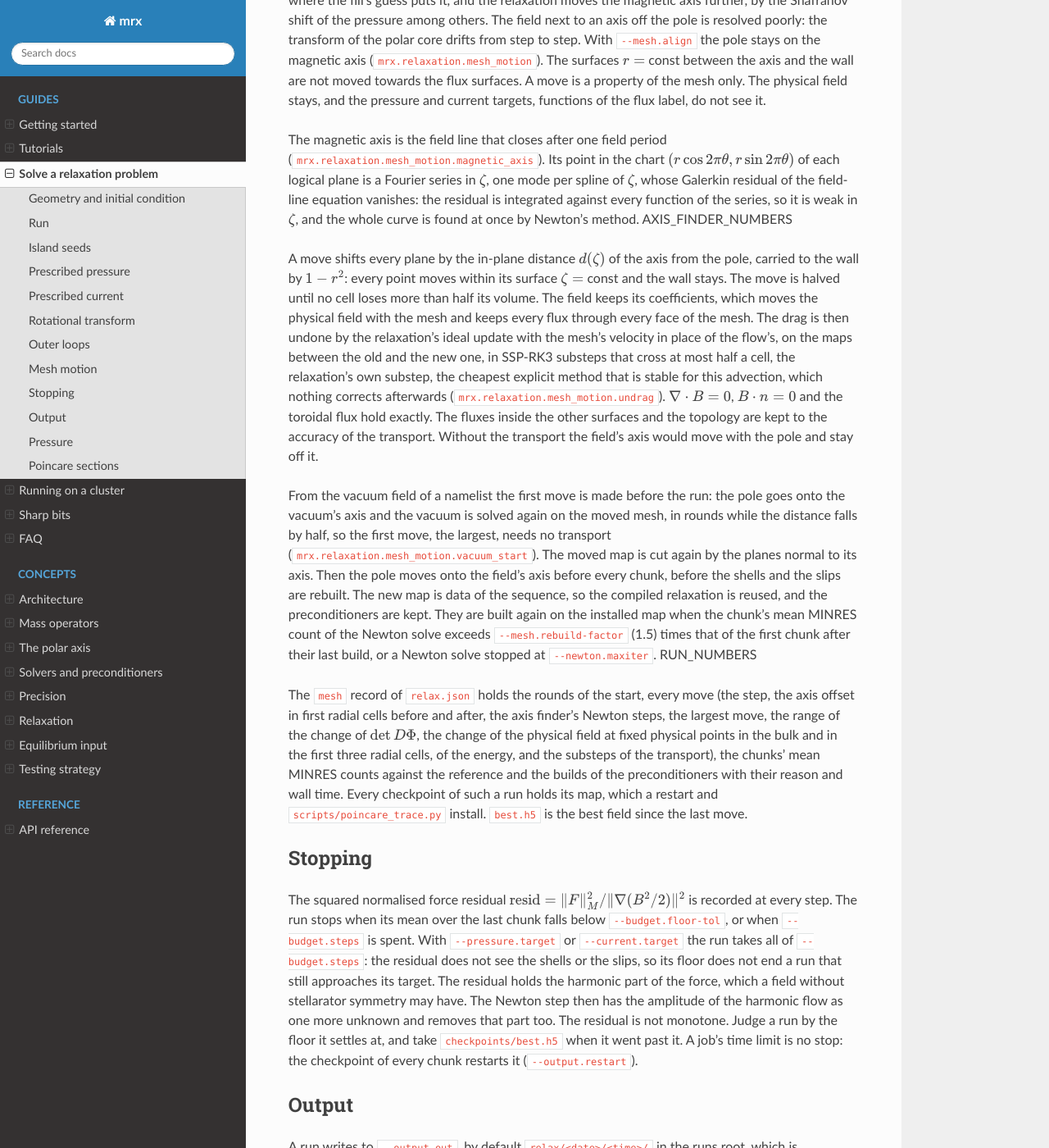
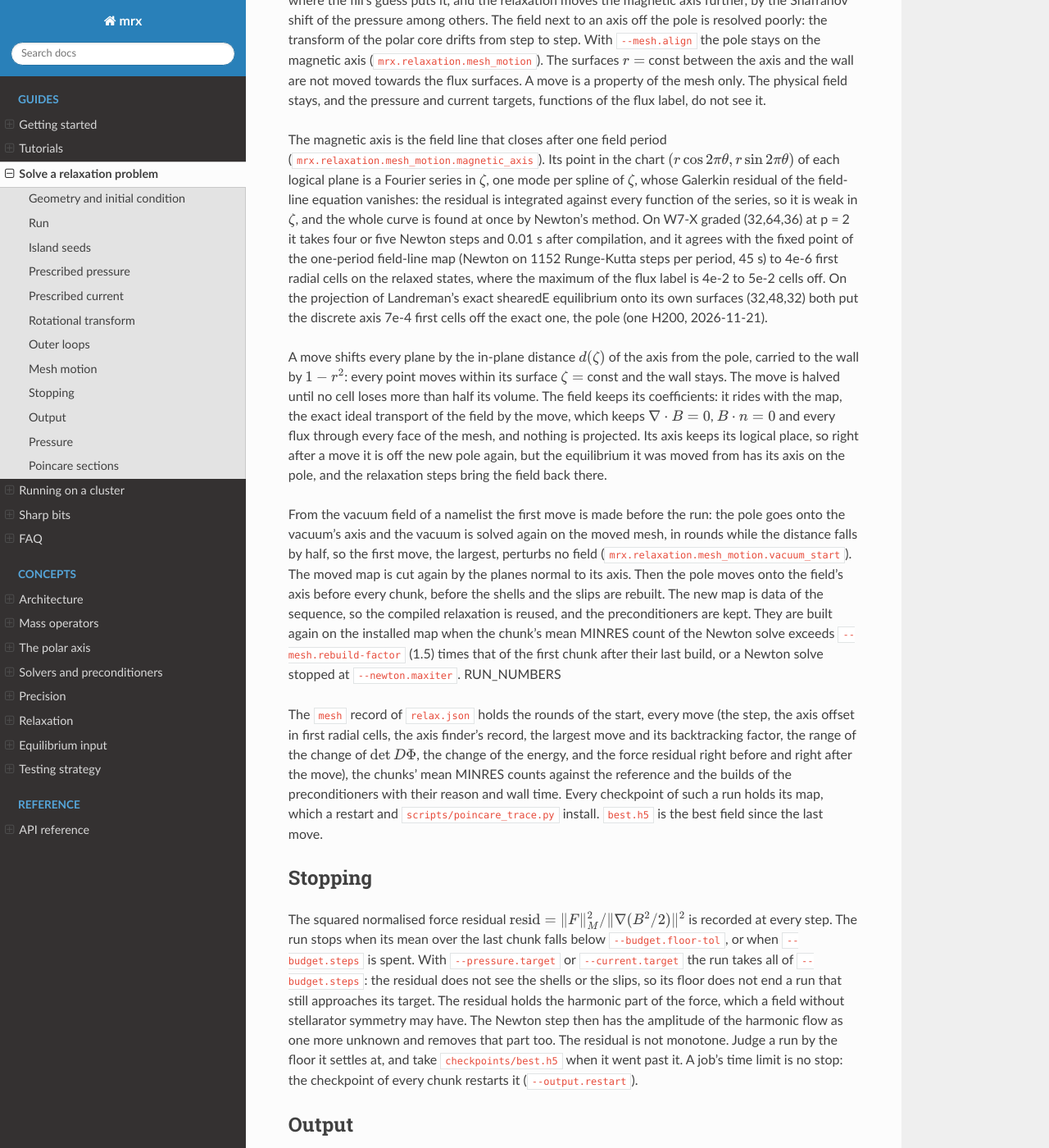
Before and after one commit to ToBlick/mrx, a Sphinx documentation site: the page built from docs/source/relaxation.md, in a window 1280 px wide and 1400 px high, scrolled down 8443 px. Shown: the whole window at 82% size. Built offline with Sphinx 7.4.7 and the Read the Docs theme 3.1.0, drawn with Linux system fonts in a browser that asks for light colours.

Commit message:
Docs: the axis finder's accuracy and the frozen axis moves

```diff
--- a/docs/source/relaxation.md
+++ b/docs/source/relaxation.md
@@ -433,27 +433,30 @@ $(r \cos 2\pi\theta, r \sin 2\pi\theta)$ of each logical plane is a
 Fourier series in $\zeta$, one mode per spline of $\zeta$, whose Galerkin
 residual of the field-line equation vanishes: the residual is integrated
 against every function of the series, so it is weak in $\zeta$, and the
-whole curve is found at once by Newton's method. AXIS_FINDER_NUMBERS
+whole curve is found at once by Newton's method. On W7-X graded (32,64,36)
+at p = 2 it takes four or five Newton steps and 0.01 s after compilation,
+and it agrees with the fixed point of the one-period field-line map (Newton
+on 1152 Runge-Kutta steps per period, 45 s) to 4e-6 first radial cells on
+the relaxed states, where the maximum of the flux label is 4e-2 to 5e-2 cells
+off. On the projection of Landreman's exact shearedE equilibrium onto its own
+surfaces (32,48,32) both put the discrete axis 7e-4 first cells off the exact
+one, the pole (one H200, 2026-11-21).
 
 A move shifts every plane by the in-plane distance $d(\zeta)$ of the axis
 from the pole, carried to the wall by $1 - r^2$: every point moves within its
 surface $\zeta = $ const and the wall stays. The move is halved until no
-cell loses more than half its volume. The field keeps its coefficients, which
-moves the physical field with the mesh and keeps every flux through every
-face of the mesh. The drag is then undone by the relaxation's ideal update
-with the mesh's velocity in place of the flow's, on the maps between the old
-and the new one, in SSP-RK3 substeps that cross at most half a cell, the
-relaxation's own substep, the cheapest explicit method that is stable for
-this advection, which nothing corrects afterwards
-(`mrx.relaxation.mesh_motion.undrag`). $\nabla \cdot B = 0$, $B \cdot n = 0$ and
-the toroidal flux hold exactly. The fluxes inside the other surfaces and the
-topology are kept to the accuracy of the transport. Without the transport
-the field's axis would move with the pole and stay off it.
+cell loses more than half its volume. The field keeps its coefficients: it
+rides with the map, the exact ideal transport of the field by the move, which
+keeps $\nabla \cdot B = 0$, $B \cdot n = 0$ and every flux through every face
+of the mesh, and nothing is projected. Its axis keeps its logical place, so
+right after a move it is off the new pole again, but the equilibrium it was
+moved from has its axis on the pole, and the relaxation steps bring the field
+back there.
 
 From the vacuum field of a namelist the first move is made before the run:
 the pole goes onto the vacuum's axis and the vacuum is solved again on the
 moved mesh, in rounds while the distance falls by half, so the first move,
-the largest, needs no transport
+the largest, perturbs no field
 (`mrx.relaxation.mesh_motion.vacuum_start`). The moved map is cut again by
 the planes normal to its axis. Then the pole moves onto the field's axis
 before every chunk, before the shells and the slips are rebuilt. The new map
@@ -464,11 +467,10 @@ chunk's mean MINRES count of the Newton solve exceeds `--mesh.rebuild-factor`
 solve stopped at `--newton.maxiter`. RUN_NUMBERS
 
 The `mesh` record of `relax.json` holds the rounds of the start, every move
-(the step, the axis offset in first radial cells before and after, the axis
-finder's Newton steps, the largest move, the range of the change of
-$\det D\Phi$, the change of the physical field at fixed physical points in
-the bulk and in the first three radial cells, of the energy, and the
-substeps of the transport), the chunks' mean MINRES counts against the
+(the step, the axis offset in first radial cells, the axis finder's record,
+the largest move and its backtracking factor, the range of the change of
+$\det D\Phi$, the change of the energy, and the force residual right before
+and right after the move), the chunks' mean MINRES counts against the
 reference and the builds of the preconditioners with their reason and wall
 time. Every checkpoint of such a run holds its map, which a restart and
 `scripts/poincare_trace.py` install. `best.h5` is the best field since the
```
